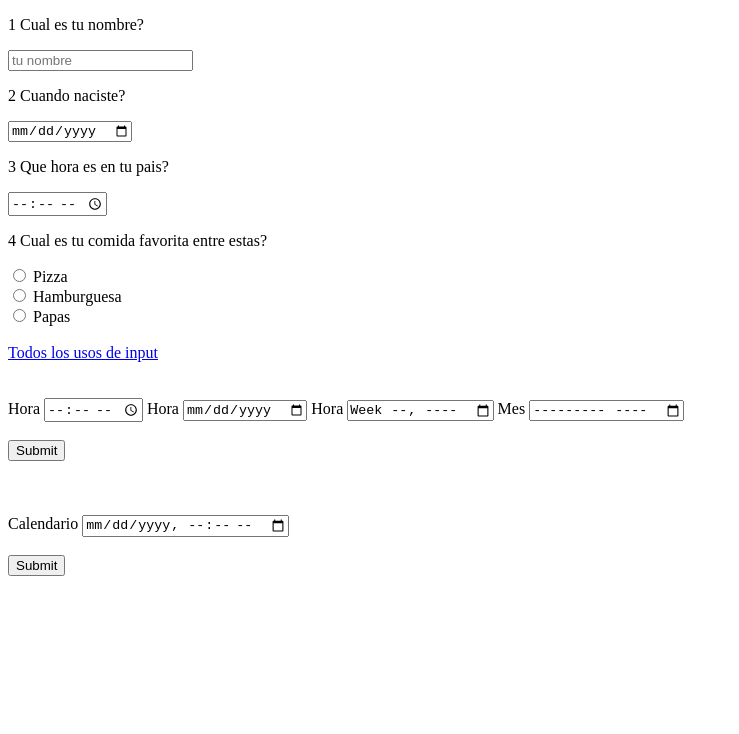
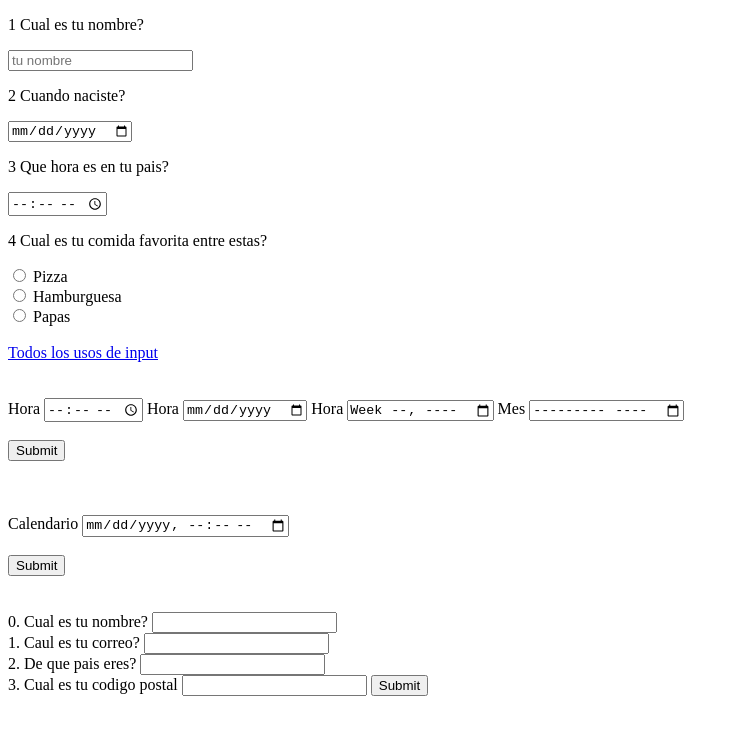
Before and after one commit to Sagaz0501/Etiqueta-Input-y-Form, a plain HTML site: page index.html in a window 1280 px wide. Shown: the whole page, without its empty margins (0-739 px from the left). Drawn offline with Linux system fonts and the light colour scheme.

Commit message:
nuevos input y select

```diff
--- a/index.html
+++ b/index.html
@@ -88,6 +88,36 @@
     <br>
     <input type="submit">
 
+    <br>
+    <br>
+    <br>
+
+    <main>
+        <form action="">
+            <label for="nombre">
+                <span>0. Cual es tu nombre?</span>
+                <input type="text" name="nombre" id="nombre" required autocomplete="given-name">
+            </label>
+
+            <br>
+            <label for="correo">
+                <span>1. Caul es tu correo?</span>
+                <input type="email" name="correo" id="correo" required autocomplete="email">
+            </label>
+            <br>
+            <label for="Pais">
+                <span>2. De que pais eres?</span>
+                <input type="text" name="Pais" id="Pais" required autocomplete="country-name">
+            </label>
+            <br>
+            <label for="cp">
+                <span>3. Cual es tu codigo postal</span>
+                <input type="number" name="cp" id="cp" required autocomplete="postal-code">
+            </label>
+            <input type="submit">
+        </form>
+    </main>
+
 
 </body>
 </html>
```
Also changed, not shown: select.html (added, +39 -0 lines).
